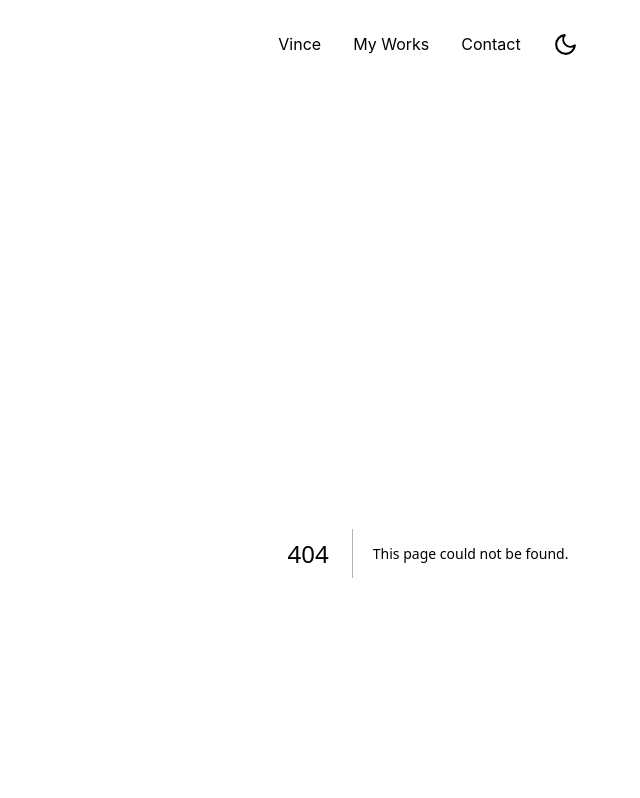
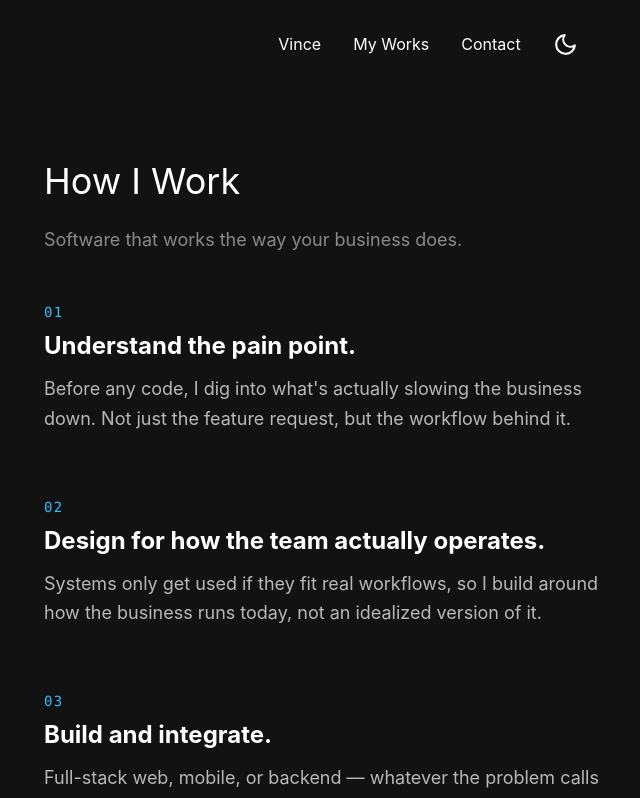
Before and after one commit to vinceleong/portfolio, a Next.js app: page /how-i-work in a window 1280 px wide. Before the commit this address had no page. Shown: the top 798 px of the page, without its empty margins (212-852 px from the left). Built offline with nearby package versions, Linux system fonts and the light colour scheme.

Commit message:
updated pages

```diff
--- a/layouts/MainLayout.js
+++ b/layouts/MainLayout.js
@@ -34,6 +34,10 @@ function MainLayout({ children }) {
       label: "Vince",
       path: "/",
     },
+    // {
+    //   label: "How I Work",
+    //   path: "/how-i-work",
+    // },
     {
       label: "My Works",
       path: "/myworks",
--- a/pages/contact.js
+++ b/pages/contact.js
@@ -39,6 +39,7 @@ export default function Contact() {
       }}
     >
       <div className="flex flex-col justify-center items-center text-lg">
+        <div className="pb-10">Need a system for your business?</div>
         <div>Email me @&nbsp;</div>
         <div className="h-[5px]" />
         <div className="cursor-pointer">leongchunyong@gmail.com</div>
--- /dev/null
+++ b/pages/how-i-work.js
@@ -0,0 +1,74 @@
+import { motion } from "framer-motion";
+
+const points = [
+  {
+    number: "01",
+    heading: "Understand the pain point.",
+    body: "Before any code, I dig into what's actually slowing the business down. Not just the feature request, but the workflow behind it.",
+  },
+  {
+    number: "02",
+    heading: "Design for how the team actually operates.",
+    body: "Systems only get used if they fit real workflows, so I build around how the business runs today, not an idealized version of it.",
+  },
+  {
+    number: "03",
+    heading: "Build and integrate.",
+    body: "Full-stack web, mobile, or backend — whatever the problem calls for, with a focus on solutions that connect cleanly to tools the business already uses.",
+  },
+  {
+    number: "04",
+    heading: "Iterate with the business, not just the spec.",
+    body: "Priorities shift once people see the system in action — I build in room for that instead of treating the first spec as final.",
+  },
+];
+
+function Point({ number, heading, body, index }) {
+  return (
+    <motion.div
+      className="mb-16"
+      initial={{ opacity: 0, y: 40 }}
+      animate={{ opacity: 1, y: 0 }}
+      transition={{
+        duration: 0.6,
+        delay: 0.2 + index * 0.2,
+      }}
+    >
+      <div className="text-sky-400 text-sm font-mono tracking-widest mb-2">
+        {number}
+      </div>
+      <div className="text-2xl font-bold mb-3">{heading}</div>
+      <div className="text-lg leading-relaxed text-white/70 max-w-xl">
+        {body}
+      </div>
+    </motion.div>
+  );
+}
+
+export default function HowIWork() {
+  return (
+    <div>
+      <motion.div
+        className="text-4xl pt-2 pb-2 mb-4"
+        initial={{ opacity: 0 }}
+        animate={{ opacity: 1 }}
+        transition={{ duration: 0.5 }}
+      >
+        How I Work
+      </motion.div>
+      <motion.div
+        className="text-lg leading-relaxed text-white/50 mb-12 max-w-lg"
+        initial={{ opacity: 0 }}
+        animate={{ opacity: 1 }}
+        transition={{ delay: 0.4, duration: 0.5 }}
+      >
+        Software that works the way your business does.
+      </motion.div>
+      {points.map((point, i) => (
+        <Point key={point.number} {...point} index={i} />
+      ))}
+    </div>
+  );
+}
+
+HowIWork.theme = "dark";
--- a/pages/index.js
+++ b/pages/index.js
@@ -38,7 +38,7 @@ export default function Home() {
       renderer.render(scene, camera);
     }
 
-    animate();
+    // animate();
   }, []);
 
   return (
@@ -90,7 +90,7 @@ export default function Home() {
         {"I reside in Malaysia and making "}
         <span className="line-through">{"good"}</span>
         <span className="text-sky-400">{" GREAT"}</span>{" "}
-        {" web apps is my passion."}
+        {" softwares is my passion."}
       </motion.div>
       <motion.div
         className="mt-36 ud mr-16 text-lg"
@@ -108,7 +108,7 @@ export default function Home() {
         }}
       >
         {
-          "I love creating solutions for problems. And being able to create beautiful solutions is what drives me. "
+          "I work with businesses to identify what's actually costing them time or money, then build a system to fix it. From custom workflows to full platform builds. The goal isn't just software; it's a solution that delivers value to the business and matches how it operates."
         }
       </motion.div>
     </div>
--- a/pages/myworks.js
+++ b/pages/myworks.js
@@ -78,7 +78,7 @@ export default function MyWork() {
       url: "",
       imagePath: "",
       alt: "",
-      tags: ["nextjs", "typescript", "postgresql"]
+      tags: ["nextjs", "typescript", "fluttermobile", "postgresql"]
     },
     {
       title: "Qr Access Control System",
@@ -86,7 +86,23 @@ export default function MyWork() {
       url: "",
       imagePath: "",
       alt: "",
-      tags: ["nodejs", "iot", "rpi"]
+      tags: ["nodejs", "iot", "rpi", "firestore"]
+    },
+    {
+      title: "Project Management System",
+      description: "A Monday.com like project management system that allows users to create projects, tasks, and track progress. Features include kanban board, dynamic tables, charts that pull data from table inputs, and team collaboration tools.",
+      url: "",
+      imagePath: "/images/works/project-management-system.png",
+      alt: "project-management-system.png",
+      tags: ["nextjs", "typescript", "fluttermobile", "firestore"]
+    },
+    {
+      title: "Payout Control System",
+      description: "A payment system that has an advanced approval layer between the payer and the payee. Demo accounts available.",
+      url: "https://payment-control-system.vercel.app/",
+      imagePath: "/images/works/payout-control-system.png",
+      alt: "payout-control-system.png",
+      tags: ["nextjs", "typescript", "postgresql","billplz"]
     },
     {
       title: "Wame",
@@ -97,15 +113,7 @@ export default function MyWork() {
       tags: ["nextjs"]
     },
     {
-      title: "Payout Control System",
-      description: "A payment system that has an advanced approval layer between the payer and the payee. Demo accounts available.",
-      url: "https://payment-control-system.vercel.app/",
-      imagePath: "/images/works/payout-control-system.png",
-      alt: "payout-control-system.png",
-      tags: ["nextjs", "typescript", "postgresql","billplz"]
-    },
-    {
-      title: "E-commerce UI",
+      title: "E-commerce User Interface",
       description: "A mobile friendly e-commerce website that demonstrates great website user experience on mobile.",
       url: "https://ecommerce-vincel.vercel.app/",
       imagePath: "/images/works/ecommerce.png",
```
Also changed, not shown: public/images/works/project-management-system.png (added).
